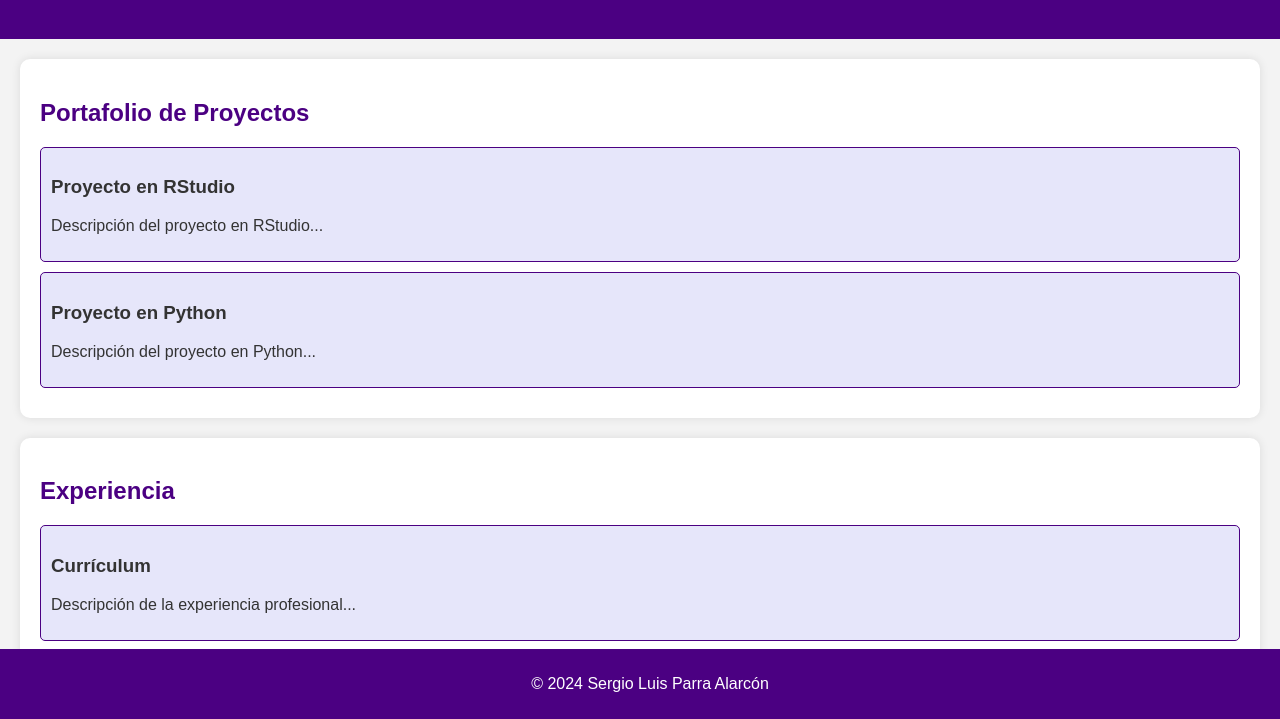
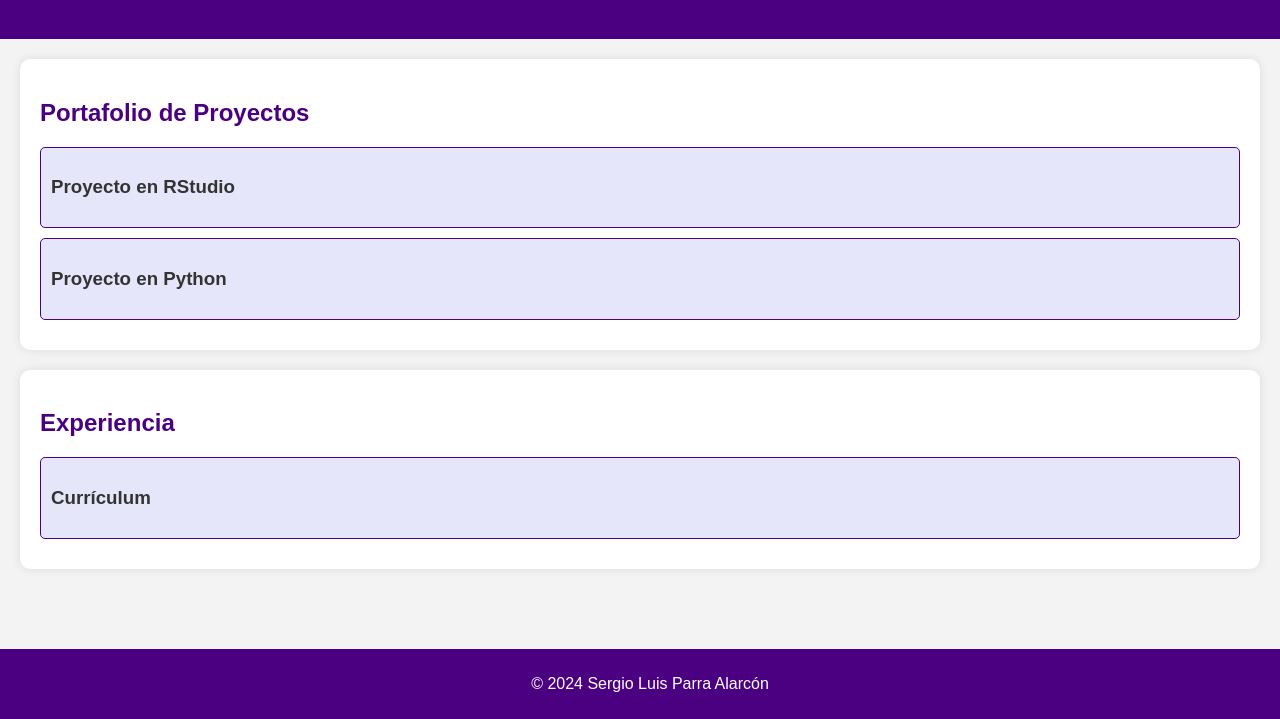
Before and after one commit to SergioParraAlarcon/Investigaciones, a plain HTML site: page index.html in a window 1280 px wide. Shown: the part 81-800 px from the top of the page. Drawn offline with Linux system fonts and the light colour scheme.

Commit message:
index.html

```diff
--- a/index.html
+++ b/index.html
@@ -28,19 +28,21 @@
         h1, h2 {
             color: #4b0082;
         }
-        .project {
+        .project, .experience {
             border: 1px solid #4b0082;
             border-radius: 5px;
             margin: 10px 0;
             padding: 10px;
             background-color: #e6e6fa;
+            cursor: pointer;
+            transition: background-color 0.3s;
         }
-        .experience {
-            border: 1px solid #4b0082;
-            border-radius: 5px;
-            margin: 10px 0;
-            padding: 10px;
-            background-color: #e6e6fa;
+        .project:hover, .experience:hover {
+            background-color: #dcdcdc;
+        }
+        .details {
+            display: none;
+            margin-top: 10px;
         }
         footer {
             background-color: #4b0082;
@@ -51,6 +53,18 @@
             width: 100%;
             bottom: 0;
         }
+        .button {
+            background-color: #4b0082;
+            color: #fff;
+            padding: 10px 20px;
+            border: none;
+            border-radius: 5px;
+            cursor: pointer;
+            transition: background-color 0.3s;
+        }
+        .button:hover {
+            background-color: #6a0dad;
+        }
     </style>
 </head>
 <body>
@@ -60,26 +74,43 @@
 
     <section>
         <h2>Portafolio de Proyectos</h2>
-        <div class="project">
+        <div class="project" onclick="toggleDetails('project1-details')">
             <h3>Proyecto en RStudio</h3>
-            <p>Descripción del proyecto en RStudio...</p>
+            <div class="details" id="project1-details">
+                <p>Descripción del proyecto en RStudio...</p>
+            </div>
         </div>
-        <div class="project">
+        <div class="project" onclick="toggleDetails('project2-details')">
             <h3>Proyecto en Python</h3>
-            <p>Descripción del proyecto en Python...</p>
+            <div class="details" id="project2-details">
+                <p>Descripción del proyecto en Python...</p>
+            </div>
         </div>
     </section>
 
     <section>
         <h2>Experiencia</h2>
-        <div class="experience">
+        <div class="experience" onclick="toggleDetails('experience-details')">
             <h3>Currículum</h3>
-            <p>Descripción de la experiencia profesional...</p>
+            <div class="details" id="experience-details">
+                <p>Descripción de la experiencia profesional...</p>
+            </div>
         </div>
     </section>
 
     <footer>
         <p>&copy; 2024 Sergio Luis Parra Alarcón</p>
     </footer>
+
+    <script>
+        function toggleDetails(id) {
+            const element = document.getElementById(id);
+            if (element.style.display === "none" || element.style.display === "") {
+                element.style.display = "block";
+            } else {
+                element.style.display = "none";
+            }
+        }
+    </script>
 </body>
 </html>
```
